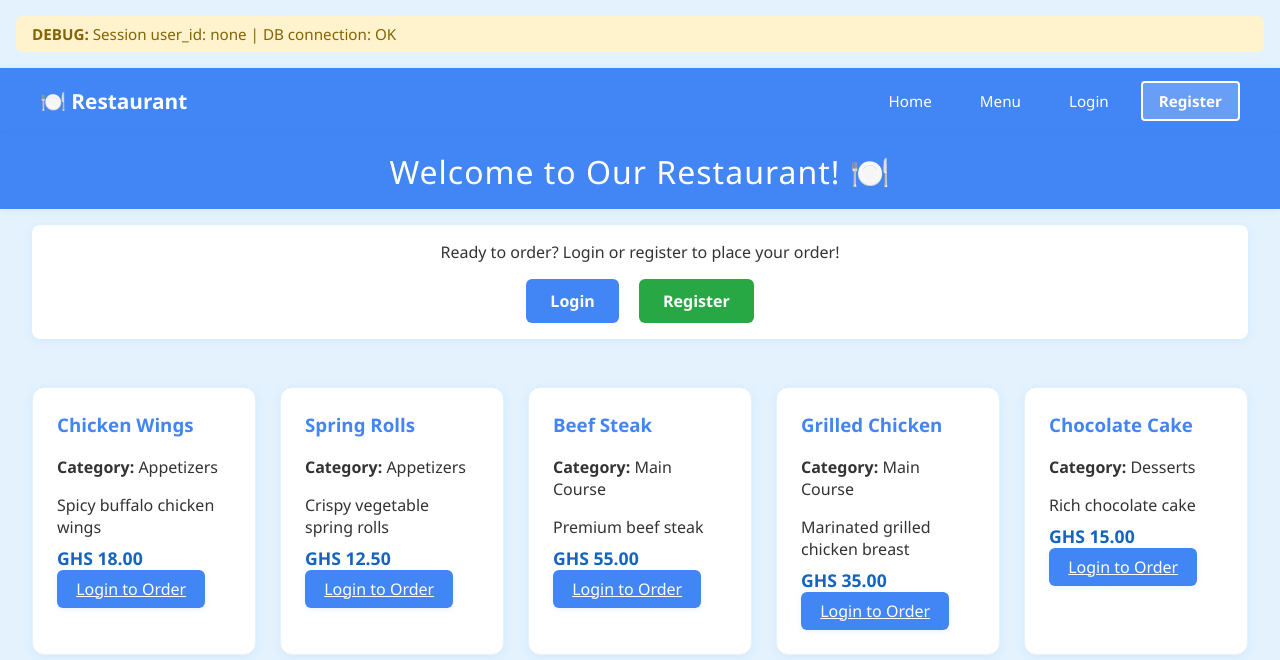
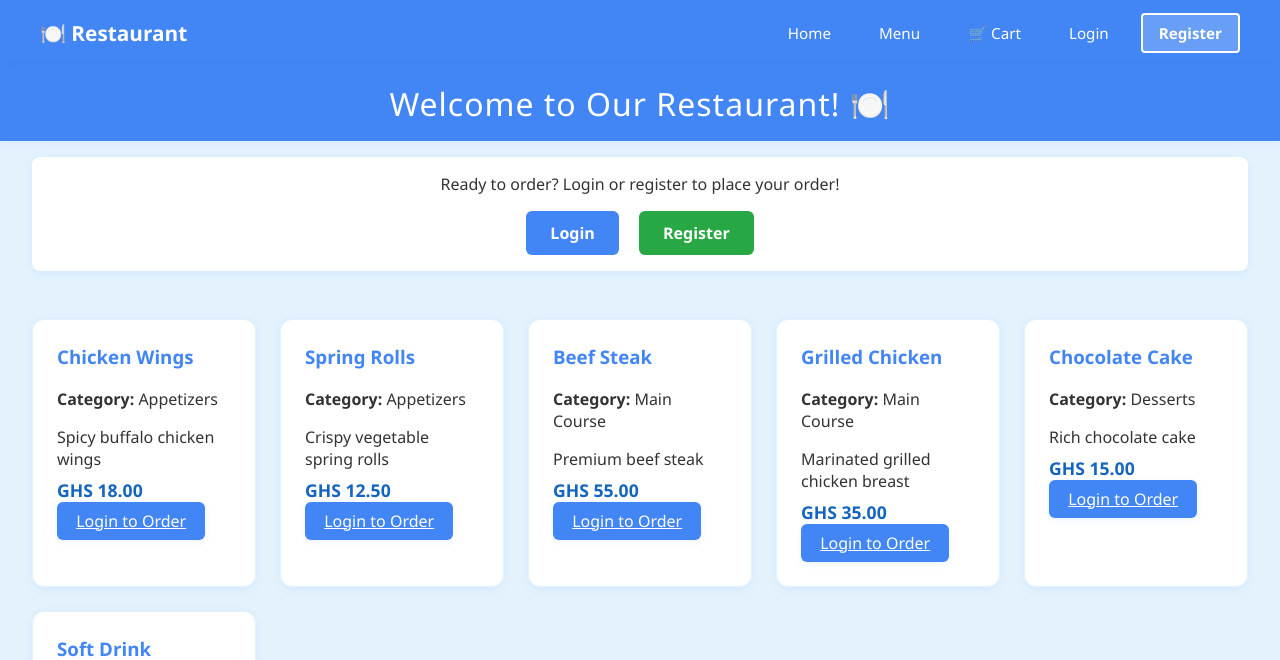
Before and after one commit to 0592214309/php-restaurant-ordering-system, a PHP site: page / in a window 1280 px wide. Shown: the top 660 px of the page. Run offline with PHP 8.4, Linux system fonts and the light colour scheme; data comes from the database, SQL or seed files in the repository.

Commit message:
UI/UX: Cart badge, navbar update, remove debug, add CSRF to checkout

```diff
--- a/assets/css/style.css
+++ b/assets/css/style.css
@@ -57,6 +57,25 @@ body {
 }
 .nav-link:hover {
   background: rgba(255,255,255,0.1);
+}
+
+/* ============ CART COUNT BADGE ============ */
+.cart-badge {
+  display: inline-block;
+  min-width: 22px;
+  padding: 0 6px;
+  height: 22px;
+  font-size: 0.85rem;
+  background: #d32f2f;
+  color: white;
+  border-radius: 12px;
+  font-weight: bold;
+  text-align: center;
+  margin-left: 6px;
+  vertical-align: middle;
+  box-shadow: 0 2px 6px rgba(211,47,47,0.10);
+  position: relative;
+  top: -2px;
 }
 .nav-user {
   color: white;
--- a/includes/navbar.php
+++ b/includes/navbar.php
@@ -9,27 +9,35 @@ if (session_status() === PHP_SESSION_NONE) {
 
 // Determine if user is logged in
 $is_logged_in = isset($_SESSION['user_id']);
+// Cart count (if available)
+$cart_count = 0;
+if (!empty($_SESSION['cart']) && is_array($_SESSION['cart'])) {
+    $cart_count = array_sum($_SESSION['cart']);
+}
 ?>
 <nav class="navbar">
     <div class="navbar-container">
-        <!-- Logo/Home Link -->
-        <a href="<?php echo $is_logged_in ? '../index.php' : '../index.php'; ?>" class="navbar-brand">🍽️ Restaurant</a>
+        <!-- Logo/Home Link (use absolute path for consistency) -->
+        <a href="/restaurant/index.php" class="navbar-brand">🍽️ Restaurant</a>
 
         <div class="navbar-menu">
             <!-- Links for all users -->
-            <a href="../index.php" class="nav-link">Home</a>
-            <a href="../customer/menu.php" class="nav-link">Menu</a>
+            <a href="/restaurant/index.php" class="nav-link">Home</a>
+            <a href="/restaurant/customer/menu_cart.php" class="nav-link">Menu</a>
+
+            <!-- Cart (always show, badge if items) -->
+            <a href="/restaurant/customer/cart.php" class="nav-link">🛒 Cart<?php if ($cart_count > 0): ?><span class="cart-badge"><?php echo $cart_count; ?></span><?php endif; ?></a>
 
             <!-- Links for logged-in users -->
             <?php if ($is_logged_in): ?>
-                <a href="../customer/my_orders.php" class="nav-link">My Orders</a>
-                <a href="../customer/profile.php" class="nav-link">Profile</a>
+                <a href="/restaurant/customer/my_orders.php" class="nav-link">My Orders</a>
+                <a href="/restaurant/customer/profile.php" class="nav-link">Profile</a>
                 <span class="nav-user">👤 <?php echo htmlspecialchars($_SESSION['full_name']); ?></span>
-                <a href="../auth/logout.php" class="nav-link logout-btn">Logout</a>
+                <a href="/restaurant/auth/logout.php" class="nav-link logout-btn">Logout</a>
             <?php else: ?>
                 <!-- Links for guests (not logged in) -->
-                <a href="../auth/login.php" class="nav-link">Login</a>
-                <a href="../auth/register.php" class="nav-link register-btn">Register</a>
+                <a href="/restaurant/auth/login.php" class="nav-link">Login</a>
+                <a href="/restaurant/auth/register.php" class="nav-link register-btn">Register</a>
             <?php endif; ?>
         </div>
     </div>
--- a/index.php
+++ b/index.php
@@ -3,8 +3,6 @@
 // Shows menu items from database
 // All code is commented for beginners
 // --- DEBUG: Show errors ---
-error_reporting(E_ALL);
-ini_set('display_errors', 1);
 
 include 'config/db.php'; // Connect to database
 
@@ -12,10 +10,6 @@ include 'config/db.php'; // Connect to database
 if (session_status() === PHP_SESSION_NONE) {
     session_start();
 }
-echo '<div style="background:#fff3cd;color:#856404;padding:0.5rem 1rem;margin:1rem;border-radius:6px;font-size:0.95rem;">';
-echo '<strong>DEBUG:</strong> Session user_id: ' . (isset($_SESSION['user_id']) ? $_SESSION['user_id'] : 'none');
-echo ' | DB connection: ' . ($conn ? 'OK' : 'FAIL');
-echo '</div>';
 ?>
 <!DOCTYPE html>
 <html lang="en">
```
Also changed, not shown: customer/place_order_checkout.php (+8 -4 lines).
